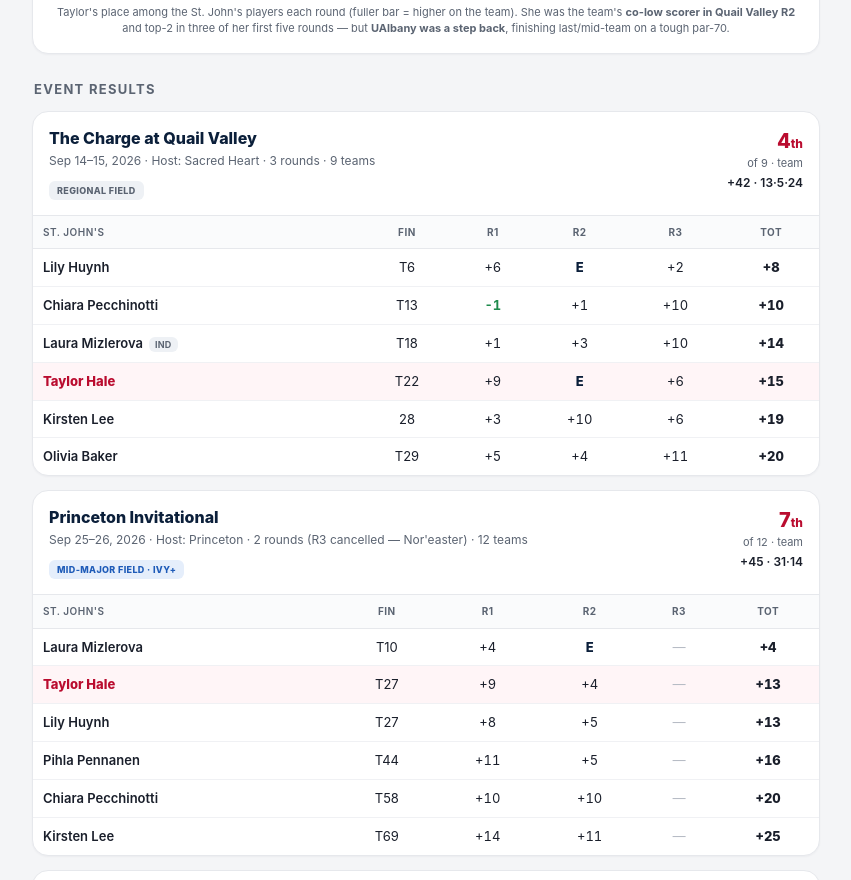
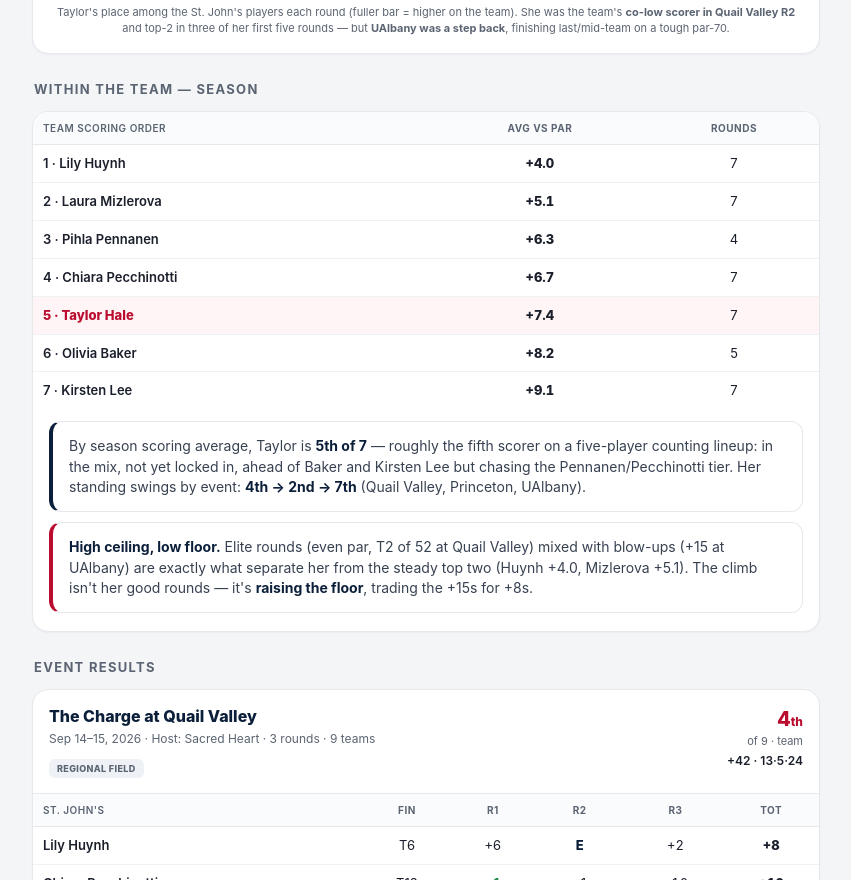
Before and after one commit to jyhale/taylor-hale-golf, a plain HTML site: page index.html in a window 1280 px wide. Shown: the part 1717-2597 px from the top of the page, without its empty margins (214-1065 px from the left). Drawn offline with nearby package versions, Linux system fonts and the light colour scheme.

Commit message:
Add files via upload

```diff
--- a/index.html
+++ b/index.html
@@ -251,6 +251,28 @@
       <div class="rkpos">T5th<em> / 7</em></div>
     </div>
     <div class="legendnote">Taylor's place among the St. John's players each round (fuller bar = higher on the team). She was the team's <b>co-low scorer in Quail Valley R2</b> and top-2 in three of her first five rounds — but <b>UAlbany was a step back</b>, finishing last/mid-team on a tough par-70.</div>
+  </div>
+
+  <h2>Within the Team — Season</h2>
+  <div class="event">
+    <table>
+      <thead><tr><th class="name-c">Team scoring order</th><th>Avg vs par</th><th>Rounds</th></tr></thead>
+      <tbody>
+        <tr><td class="name-c">1 · Lily Huynh</td><td class="tot">+4.0</td><td>7</td></tr>
+        <tr><td class="name-c">2 · Laura Mizlerova</td><td class="tot">+5.1</td><td>7</td></tr>
+        <tr><td class="name-c">3 · Pihla Pennanen</td><td class="tot">+6.3</td><td>4</td></tr>
+        <tr><td class="name-c">4 · Chiara Pecchinotti</td><td class="tot">+6.7</td><td>7</td></tr>
+        <tr class="taylor"><td class="name-c">5 · Taylor Hale</td><td class="tot">+7.4</td><td>7</td></tr>
+        <tr><td class="name-c">6 · Olivia Baker</td><td class="tot">+8.2</td><td>5</td></tr>
+        <tr><td class="name-c">7 · Kirsten Lee</td><td class="tot">+9.1</td><td>7</td></tr>
+      </tbody>
+    </table>
+    <div style="padding:12px 16px 4px"><div class="note" style="border-left-color:var(--navy)">
+      By season scoring average, Taylor is <b>5th of 7</b> — roughly the fifth scorer on a five-player counting lineup: in the mix, not yet locked in, ahead of Baker and Kirsten Lee but chasing the Pennanen/Pecchinotti tier. Her standing swings by event: <b>4th → 2nd → 7th</b> (Quail Valley, Princeton, UAlbany).
+    </div>
+    <div class="note" style="margin:10px 0 14px;border-left-color:var(--red)">
+      <b>High ceiling, low floor.</b> Elite rounds (even par, T2 of 52 at Quail Valley) mixed with blow-ups (+15 at UAlbany) are exactly what separate her from the steady top two (Huynh +4.0, Mizlerova +5.1). The climb isn't her good rounds — it's <b>raising the floor</b>, trading the +15s for +8s.
+    </div></div>
   </div>
 
   <h2>Event Results</h2>
```
